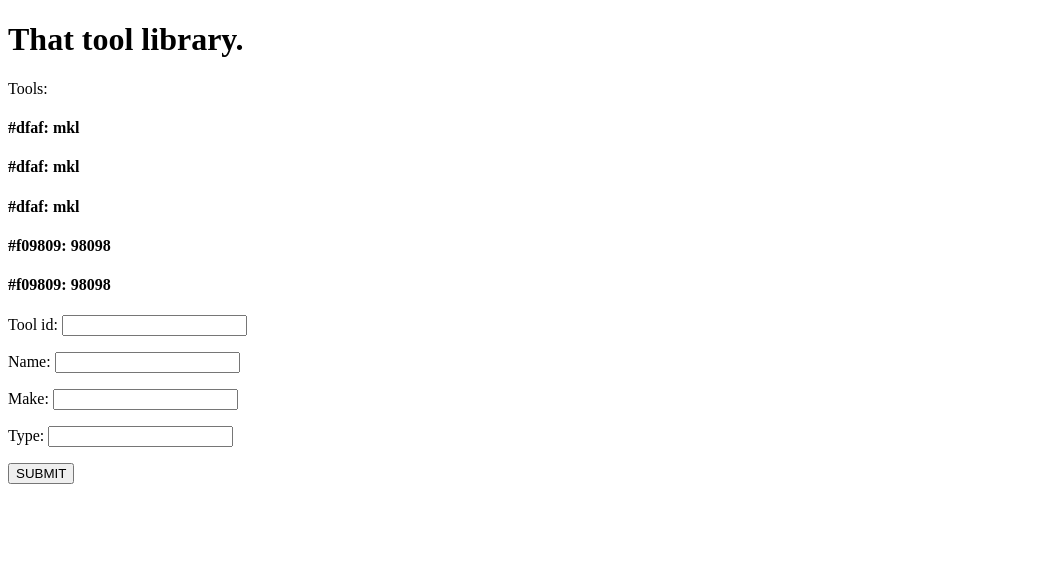
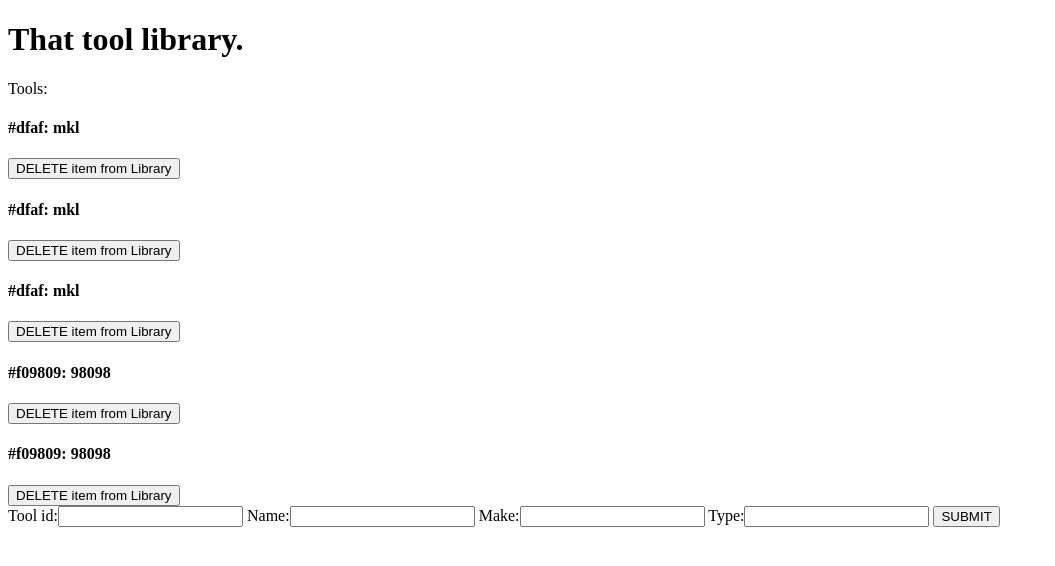
Before and after one commit to northwestjeff/tool_library, a Django app: page / in a window 1280 px wide. Shown: the top 566 px of the page, without its empty margins (0-1055 px from the left). Run offline with Django 3.2, Linux system fonts and the light colour scheme; data comes from the database, SQL or seed files in the repository; both versions use the stored data as it was after the commit.

Commit message:
delete item functionality

```diff
--- a/library/templates/library/home.html
+++ b/library/templates/library/home.html
@@ -13,25 +13,21 @@
     <div>
         {% for tool in tools %}
             <h4>#{{ tool.tool_id }}: {{ tool.name }}</h4>
+            <form method="post" action="{% url 'delete_too' %}">
+                {% csrf_token %}
+                <input type="hidden" value="{{ tool.tool_id }}" name="tool_id_delete">
+                <input type="submit"
+                       value="DELETE item from Library">
+            </form>
         {% endfor %}
 
     </div>
-
-    {#    <div>#}
-    {#        <form method="post">#}
-    {#            {% csrf_token %}#}
-    {#            <label for="team_name">Enter Name:#}
-    {#            </label>#}
-    {#            <input id="team_name" type="text" name="name_field">#}
-    {#            <input type="submit" value="Submit" style="background: yellow">#}
-    {#        </form>#}
-    {#    </div>#}
 
     <div>
 
         <form method="post" enctype="multipart/form-data">
             {% csrf_token %}
-            {{ tool_form.as_p }}
+            {{ tool_form.as_table }}
             <input type="submit" value="SUBMIT">
         </form>
     </div>
--- a/library/views.py
+++ b/library/views.py
@@ -11,6 +11,9 @@ from library.models import User, Tool
 def home(request):
     tools = Tool.objects.all()
     tool_form = NewToolForm(request.POST or None)
+    todelete = request.POST.getlist('todelete')
+
+    # SAVES NEW TOOL
     if request.method == "POST":
         if tool_form.is_valid():
             loan = tool_form.save(commit=False)
@@ -21,6 +24,14 @@ def home(request):
     }
     return render(request, 'library/home.html', context_dict)
 
+
+def delete(request):
+    if request.method == 'POST':
+        tool_id = request.POST.get("tool_id_delete")
+        if tool_id:
+            tool_to_delete = Tool.objects.get(tool_id=tool_id)
+            tool_to_delete.delete()
+    return HttpResponseRedirect('/')
 
 
 
--- a/tool_library/urls.py
+++ b/tool_library/urls.py
@@ -19,5 +19,6 @@ from library import views as library_views
 
 urlpatterns = [
     url(r'^admin/', admin.site.urls),
-    url(r'^$', library_views.home, name='home')
+    url(r'^$', library_views.home, name='home'),
+    url(r'^foo/$', library_views.delete, name='delete_tool')
 ]
```
Also changed, not shown: templates/base.html (added, +12 -0 lines), db.sqlite3.
